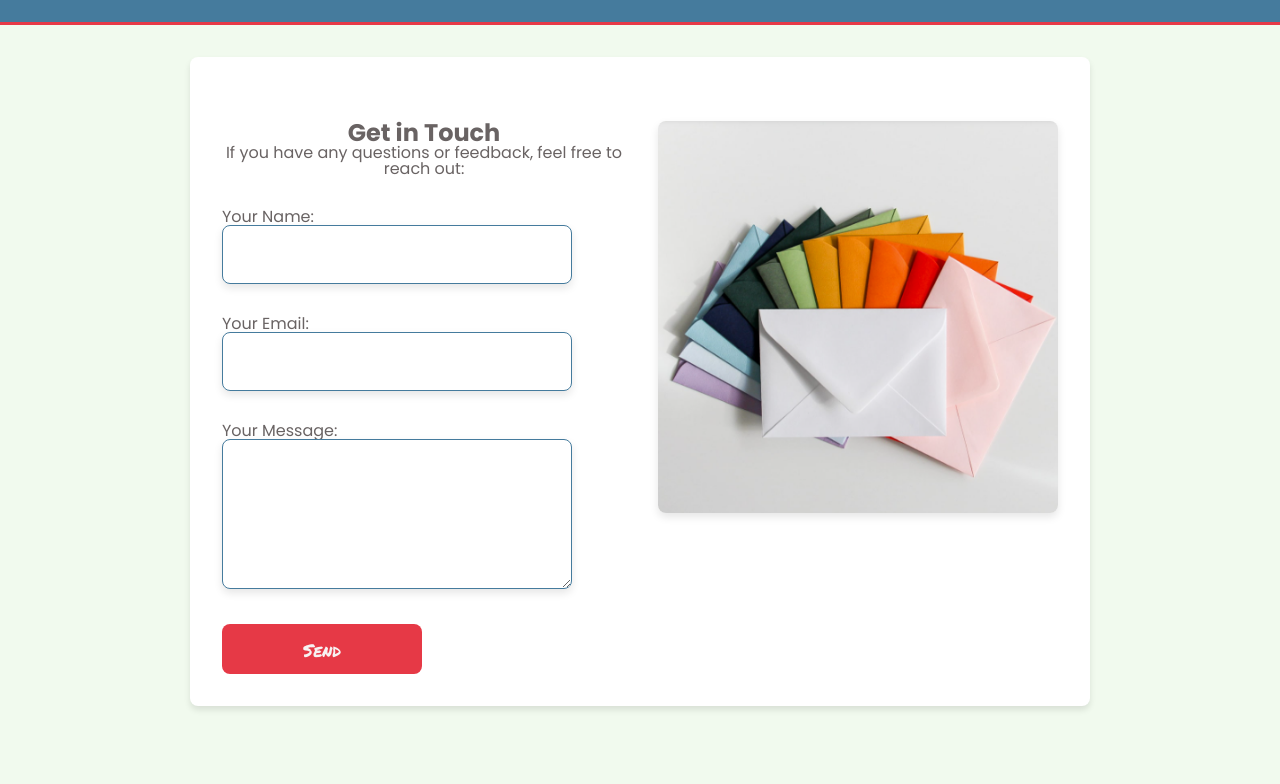
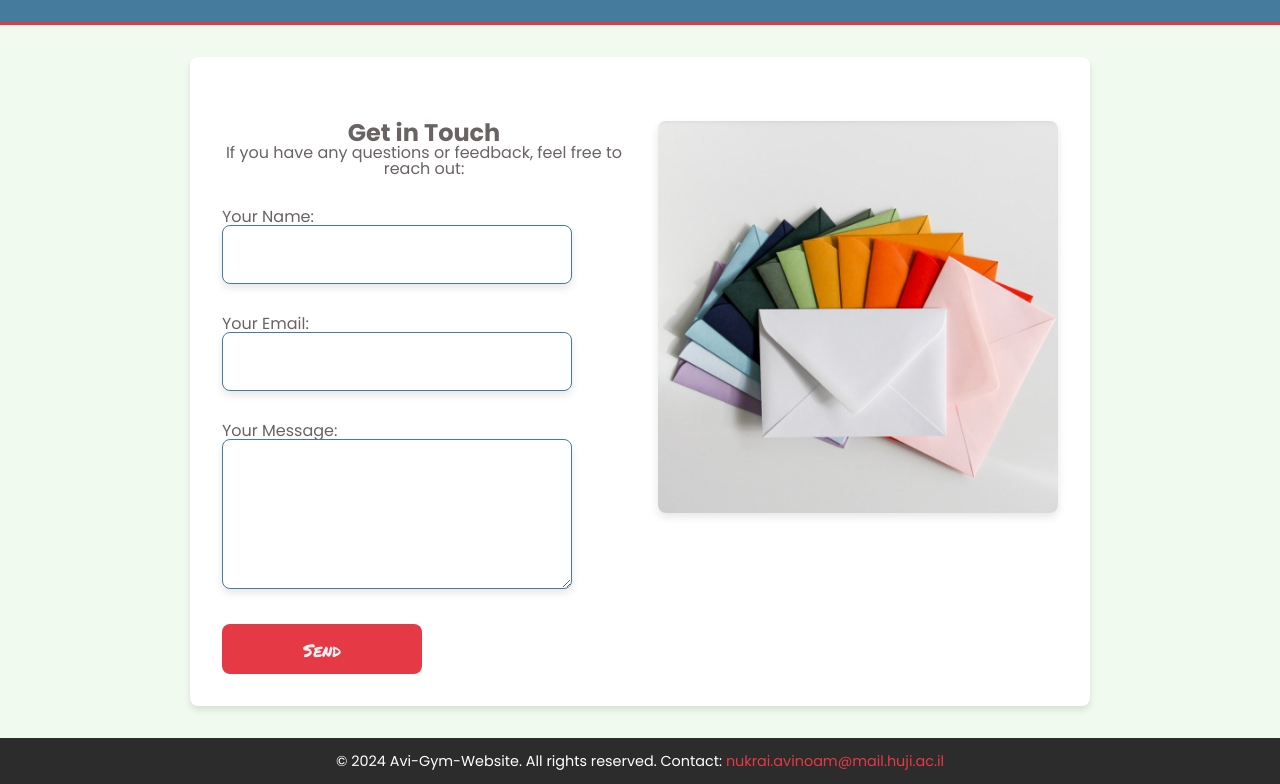
Before and after one commit to AvinoamNukrai/avi-gym-website, a website built with Vite: page contact.html in a window 1280 px wide. Shown: the part 122-906 px from the top of the page. Before the commit the page ends 860 px from the top, so only its background shows below. Built offline with nearby package versions, Linux system fonts and the light colour scheme.

Commit message:
second deploy

```diff
--- a/contact.html
+++ b/contact.html
@@ -47,5 +47,11 @@
     </main>
 
     <!-- Footer -->
+    <footer>
+      &copy; 2024 Avi-Gym-Website. All rights reserved. Contact:
+      <a href="mailto:nukrai.avinoam@mail.huji.ac.il"
+        >nukrai.avinoam@mail.huji.ac.il</a
+      >
+    </footer>
   </body>
 </html>
```
